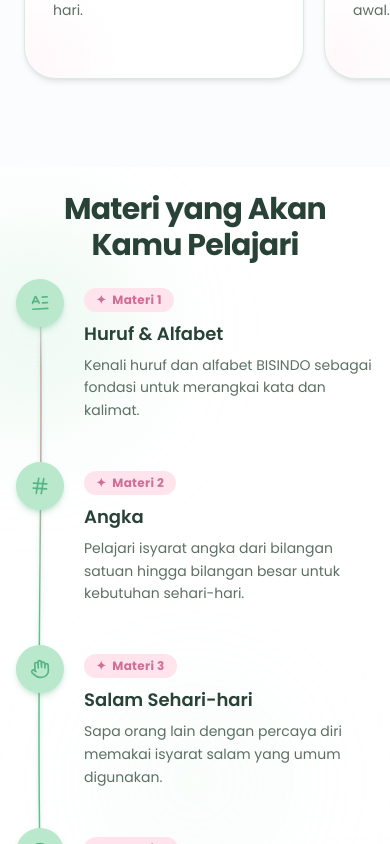
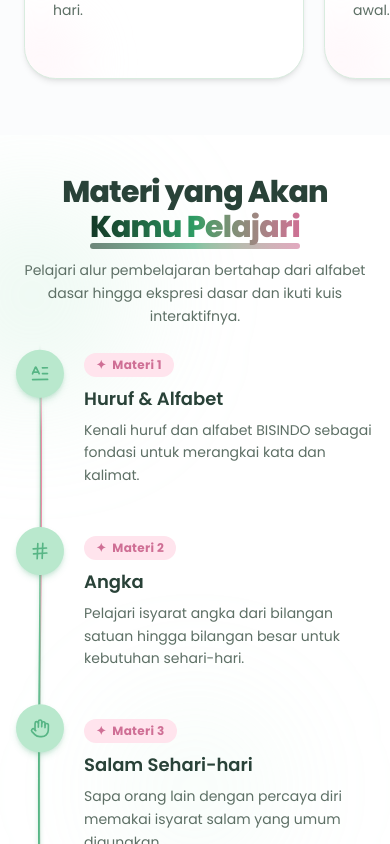
Before and after one commit to saph3n/wicoro, a Next.js app: page / in a window 390 px wide. Shown: the part 1600-2444 px from the top of the page. Built offline with nearby package versions, Linux system fonts and the light colour scheme.

Commit message:
redesign section materi

```diff
--- a/src/app/globals.css
+++ b/src/app/globals.css
@@ -83,7 +83,7 @@
 }
 
 :root {
-  --background: #fffaf5;
+  --background: #ffffff;
   --foreground: #294238;
   --card: #ffffff;
   --card-foreground: #294238;
--- a/src/components/common/fade-in.tsx
+++ b/src/components/common/fade-in.tsx
@@ -12,9 +12,10 @@ interface FadeInProps extends HTMLMotionProps<"div"> {
 export function FadeIn({ delay = 0, className, children, ...props }: FadeInProps) {
   return (
     <motion.div
-      initial={{ opacity: 0, y: 16 }}
-      animate={{ opacity: 1, y: 0 }}
-      transition={{ duration: 0.6, delay, ease: "easeOut" }}
+      initial={{ opacity: 0, y: 20 }}
+      whileInView={{ opacity: 1, y: 0 }}
+      viewport={{ once: true, margin: "-40px" }}
+      transition={{ duration: 0.6, delay, ease: [0.21, 0.47, 0.32, 0.98] }}
       className={cn(className)}
       {...props}
     >
--- a/src/components/home/highlights.tsx
+++ b/src/components/home/highlights.tsx
@@ -55,7 +55,7 @@ export function Highlights() {
   }
 
   return (
-    <section id="kenapa" className="relative pt-10 pb-16 sm:pt-12 sm:pb-20 overflow-hidden bg-slate-50/60" aria-label="Keunggulan Wicoro">
+    <section id="kenapa" className="relative pt-10 pb-8 sm:pt-12 sm:pb-10 overflow-hidden bg-slate-50/60" aria-label="Keunggulan Wicoro">
       <Container className="relative">
         <div className="grid items-center gap-10 lg:grid-cols-12 lg:gap-12">
 
--- a/src/components/home/materials.tsx
+++ b/src/components/home/materials.tsx
@@ -1,7 +1,7 @@
 "use client"
 
 import Link from "next/link"
-import { BrainCircuit, Hand, Hash, LetterText, Smile } from "lucide-react"
+import { BrainCircuit, Hand, Hash, LetterText, Smile, Sparkles } from "lucide-react"
 import { motion } from "framer-motion"
 
 import { cn } from "@/lib/utils"
@@ -99,8 +99,22 @@ function MilestoneIcon({
   index: number
   small?: boolean
 }) {
+  const isEven = index % 2 === 0
+
   return (
-    <div className="group relative inline-flex">
+    <motion.div
+      animate={{
+        y: isEven ? [0, -6, 0, 6, 0] : [0, 6, 0, -6, 0],
+        rotate: isEven ? [-4, 4, -4] : [4, -4, 4],
+      }}
+      transition={{
+        duration: 3.6 + (index % 3) * 0.5,
+        repeat: Infinity,
+        ease: "easeInOut",
+        delay: index * 0.25,
+      }}
+      className="group relative inline-flex"
+    >
       <div
         className={cn(
           "absolute rounded-full border-2 border-mint-deep/30 opacity-0 transition-all duration-300 group-hover:scale-125 group-hover:opacity-100 group-hover:border-mint-deep/40",
@@ -109,9 +123,8 @@ function MilestoneIcon({
       />
       <div
         className={cn(
-          "relative flex items-center justify-center rounded-full bg-mint text-mint-deep shadow-md shadow-mint-deep/25 transition-all duration-300 group-hover:scale-110 group-hover:rotate-6 group-hover:shadow-lg group-hover:shadow-mint-deep/30",
-          small ? "size-12" : "size-16",
-          index % 2 === 0 ? "-rotate-3" : "rotate-3"
+          "relative flex items-center justify-center rounded-full bg-mint text-mint-deep shadow-md shadow-mint-deep/25 transition-all duration-300 group-hover:scale-115 group-hover:shadow-lg group-hover:shadow-mint-deep/35",
+          small ? "size-12" : "size-16"
         )}
       >
         <item.icon
@@ -122,13 +135,13 @@ function MilestoneIcon({
           strokeWidth={2}
         />
       </div>
-    </div>
+    </motion.div>
   )
 }
 
 export function Materials() {
   return (
-    <section id="learn" className="relative pt-6 pb-20 sm:pt-8 sm:pb-28" aria-label="Materi yang Akan Kamu Pelajari">
+    <section id="learn" className="relative pt-6 pb-16 sm:pt-8 sm:pb-20" aria-label="Materi yang Akan Kamu Pelajari">
       {/* Decorative background blobs */}
       <div className="pointer-events-none absolute inset-0 overflow-hidden" aria-hidden="true">
         <div className="absolute -left-16 top-16 size-48 rounded-full bg-mint/30 blur-3xl" />
@@ -137,11 +150,23 @@ export function Materials() {
       </div>
 
       <Container className="relative">
-        <div className="mx-auto max-w-2xl text-center">
-          <FadeIn delay={0.2}>
-            <h2 className="text-3xl font-bold tracking-tight text-balance sm:text-4xl">
-              Materi yang Akan Kamu Pelajari
+        <div className="relative mx-auto max-w-2xl text-center">
+          <FadeIn delay={0.1}>
+            <h2 className="mt-4 text-3xl font-black tracking-tight sm:text-4xl lg:text-[2.6rem] leading-[1.18]">
+              Materi yang Akan{" "}
+              <span className="relative inline-block">
+                <span className="bg-gradient-to-r from-[#123825] via-[#2e9c64] to-[#cf6f95] bg-clip-text text-transparent">
+                  Kamu Pelajari
+                </span>
+                <span className="absolute -bottom-1 left-0 h-1.5 w-full rounded-full bg-gradient-to-r from-[#123825] via-[#2e9c64] to-[#cf6f95] opacity-60" />
+              </span>
             </h2>
+          </FadeIn>
+
+          <FadeIn delay={0.15}>
+            <p className="mt-3.5 text-sm leading-relaxed text-muted-foreground sm:text-base max-w-xl mx-auto">
+              Pelajari alur pembelajaran bertahap dari alfabet dasar hingga ekspresi dasar dan ikuti kuis interaktifnya.
+            </p>
           </FadeIn>
         </div>
 
@@ -157,17 +182,28 @@ export function Materials() {
             <defs>
               <JourneyGradient id="journey-gradient-desktop" />
             </defs>
+            {/* Faint Background Track */}
+            <path
+              d={DESKTOP_PATH}
+              fill="none"
+              stroke="#57b585"
+              strokeWidth={3.5}
+              strokeOpacity={0.2}
+              strokeLinecap="round"
+              strokeDasharray="4 4"
+            />
+            {/* Active Drawing Line Path */}
             <motion.path
               d={DESKTOP_PATH}
               fill="none"
               stroke="url(#journey-gradient-desktop)"
-              strokeWidth={3}
+              strokeWidth={4.5}
               strokeLinecap="round"
               style={LINE_SHADOW}
               initial={{ pathLength: 0, opacity: 0 }}
               whileInView={{ pathLength: 1, opacity: 1 }}
-              transition={{ duration: 1.6, ease: "easeInOut" }}
-              viewport={{ once: true, amount: 0.35 }}
+              transition={{ duration: 2.2, ease: "easeInOut" }}
+              viewport={{ once: true, amount: 0.2 }}
             />
           </svg>
 
@@ -175,7 +211,7 @@ export function Materials() {
             {materials.map((item, index) => {
               const even = index % 2 === 1
               return (
-                <FadeIn key={item.title} delay={0.4 + index * 0.1}>
+                <FadeIn key={item.title} delay={0.3 + index * 0.1}>
                   <Link
                     href={item.href}
                     className="group flex flex-col items-center text-center cursor-pointer"
@@ -216,23 +252,34 @@ export function Materials() {
             <defs>
               <JourneyGradient id="journey-gradient-mobile" />
             </defs>
+            {/* Faint Background Track */}
+            <path
+              d={MOBILE_PATH}
+              fill="none"
+              stroke="#57b585"
+              strokeWidth={3.5}
+              strokeOpacity={0.2}
+              strokeLinecap="round"
+              strokeDasharray="4 4"
+            />
+            {/* Active Drawing Line Path */}
             <motion.path
               d={MOBILE_PATH}
               fill="none"
               stroke="url(#journey-gradient-mobile)"
-              strokeWidth={3}
+              strokeWidth={4.5}
               strokeLinecap="round"
               style={LINE_SHADOW}
               initial={{ pathLength: 0, opacity: 0 }}
               whileInView={{ pathLength: 1, opacity: 1 }}
-              transition={{ duration: 1.6, ease: "easeInOut" }}
+              transition={{ duration: 2.2, ease: "easeInOut" }}
               viewport={{ once: true, amount: 0.2 }}
             />
           </svg>
 
           <div className="space-y-10">
             {materials.map((item, index) => (
-              <FadeIn key={item.title} delay={0.3 + index * 0.08}>
+              <FadeIn key={item.title} delay={0.2 + index * 0.08}>
                 <Link
                   href={item.href}
                   className="group relative flex gap-5 cursor-pointer"
```
